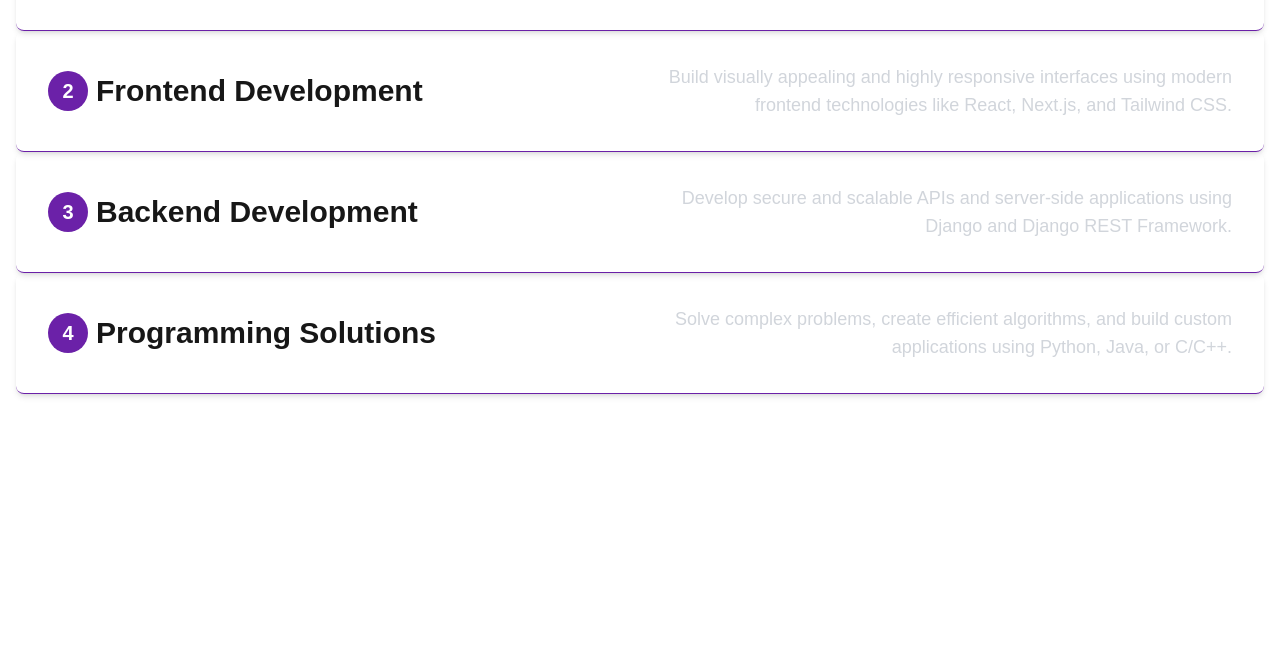
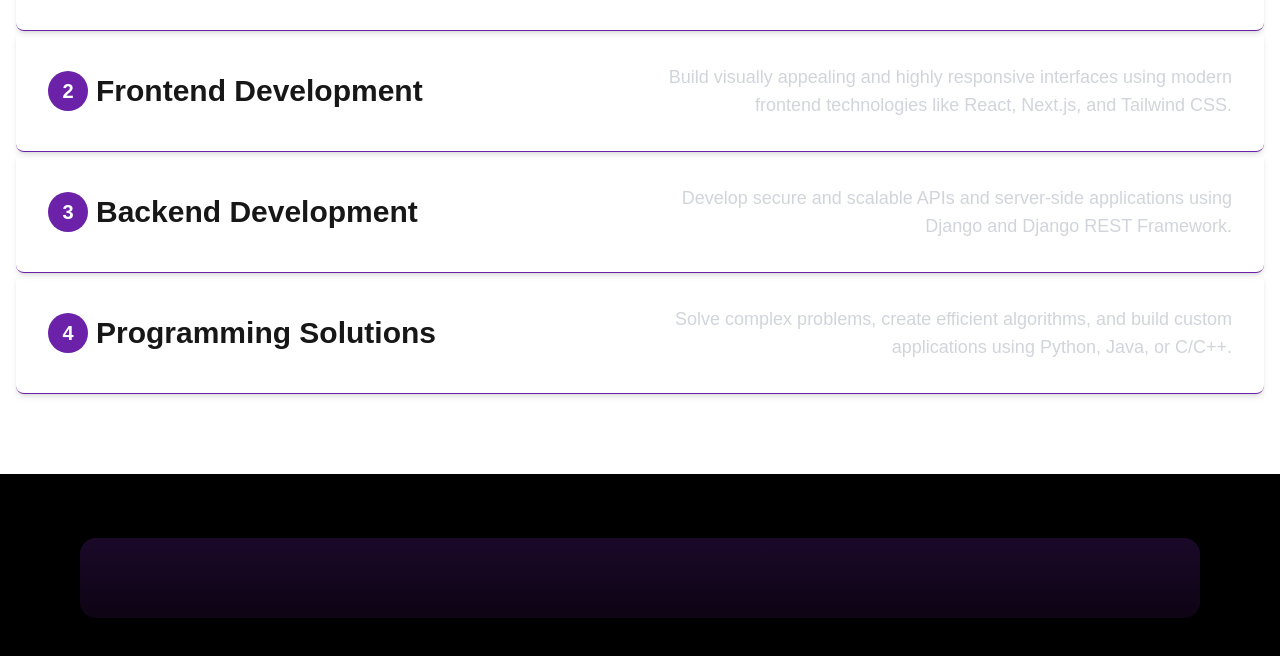
Before and after one commit to TahmidMuntaser/Personal_Portfolio_Web, a Next.js app in the folder myproject/: page /sample in a window 1280 px wide. Shown: the part 1183-1839 px from the top of the page. Before the commit the page ends 1657 px from the top, so only its background shows below. Built offline with nearby package versions, Linux system fonts and the light colour scheme.

Commit message:
contact from added to the component

```diff
--- a/myproject/src/app/sample/components/ui/Contact.jsx
+++ b/myproject/src/app/sample/components/ui/Contact.jsx
@@ -1,9 +1,21 @@
 import React from "react";
 
 const Contact = () => {
+    return(
+        <section className="bg-black min-h-screen px-5 py-16 md:px-20 text-white">
+            <div className="flex flex-col md:flex-row justify-between items-start gap-10">
+                {/* info */}
+                <div className="bg-gradient-to-b from-purple-900/30 to-purple-900/15 p-10 rounded-2xl flex-1">
+                    <h2></h2>
+                    <p></p>
+                    <form action=""></form>
+                </div>
 
+                {/* details */}
 
-
-}
+            </div>
+        </section>
+    );
+};
 
 export default Contact;
```
